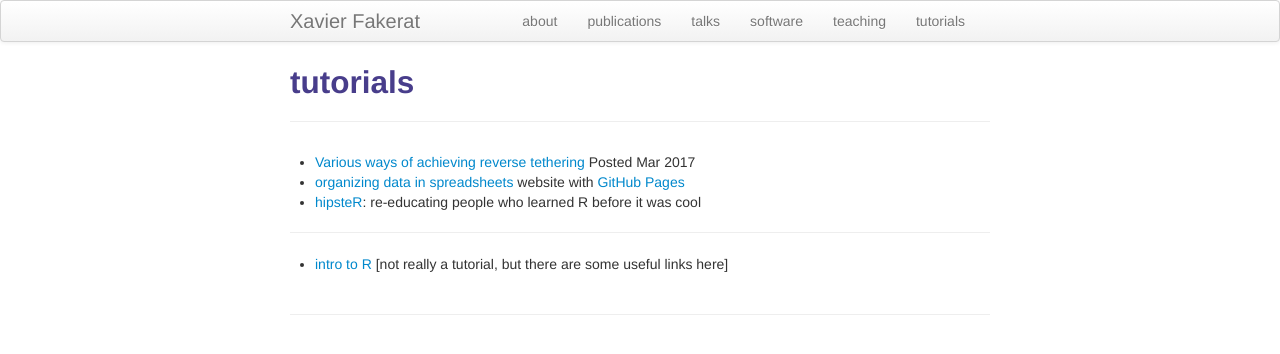
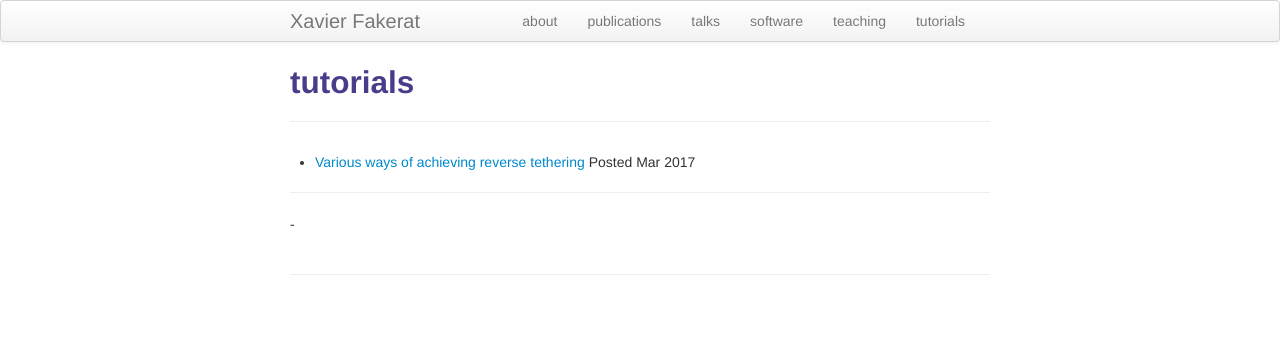
Before and after one commit to fakerat/fakerat.github.io, a Jekyll site: the page built from pages/tutorials.md, in a window 1280 px wide. Shown: the top 354 px of the page. Built offline with Jekyll 4.4.1, drawn with Linux system fonts in a browser that asks for light colours.

Commit message:
Update tutorials.md

```diff
--- a/pages/tutorials.md
+++ b/pages/tutorials.md
@@ -5,11 +5,8 @@ description: Xavier's tutorials
 ---
 
 - [Various ways of achieving reverse tethering](https://android.stackexchange.com/a/171049/209414) Posted Mar 2017
-- [organizing data in spreadsheets](https://kbroman.org/dataorg)
-  website with [GitHub Pages](https://pages.github.com)
-- [hipsteR](https://kbroman.org/hipsteR/): re-educating people who learned R before it was cool
+
 
 ---
 
-- [intro to R](https://www.biostat.wisc.edu/~kbroman/Rintro)
-  \[not really a tutorial, but there are some useful links here\]
+-
```
